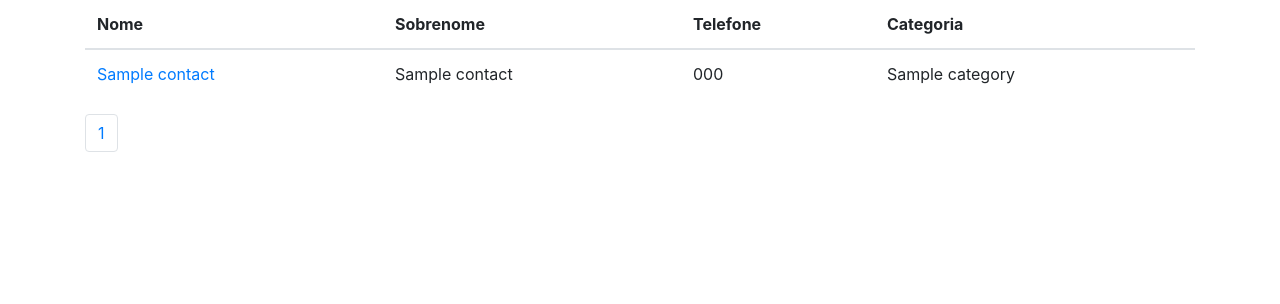
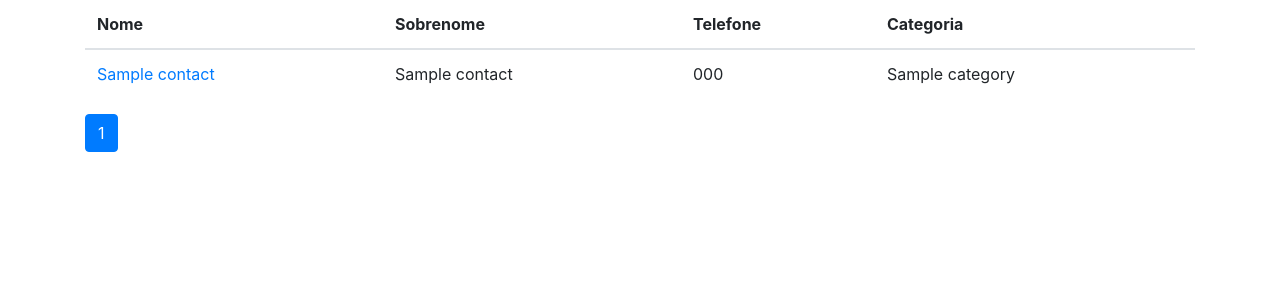
Before and after one commit to mrcv20/django-basic, a Django app: page / in a window 1280 px wide. Shown: the part 247-551 px from the top of the page. Run offline with Django 3.2, Linux system fonts and the light colour scheme; tables that the repository leaves empty hold one stand-in row (values such as "Sample post"); some libraries are stand-ins or nearby versions.

Commit message:
Criando tag para saber a pagina atual ativa

```diff
--- a/contatos/templates/contatos/index.html
+++ b/contatos/templates/contatos/index.html
@@ -37,7 +37,7 @@
         {% for pagina in contatos.paginator.page_range %}
             {% if contatos.number == pagina %}
         <!-- <li class="page-item"><a class="page-link" href="#">Previous</a></li> -->
-        <li class="page-item">
+        <li class="page-item active">
             <a class="page-link" href="?p={{ pagina }}">{{pagina}}</a></li>
         <!-- <li class="page-item"><a class="page-link" href="#">Next</a></li> -->
             {% else %}
```
